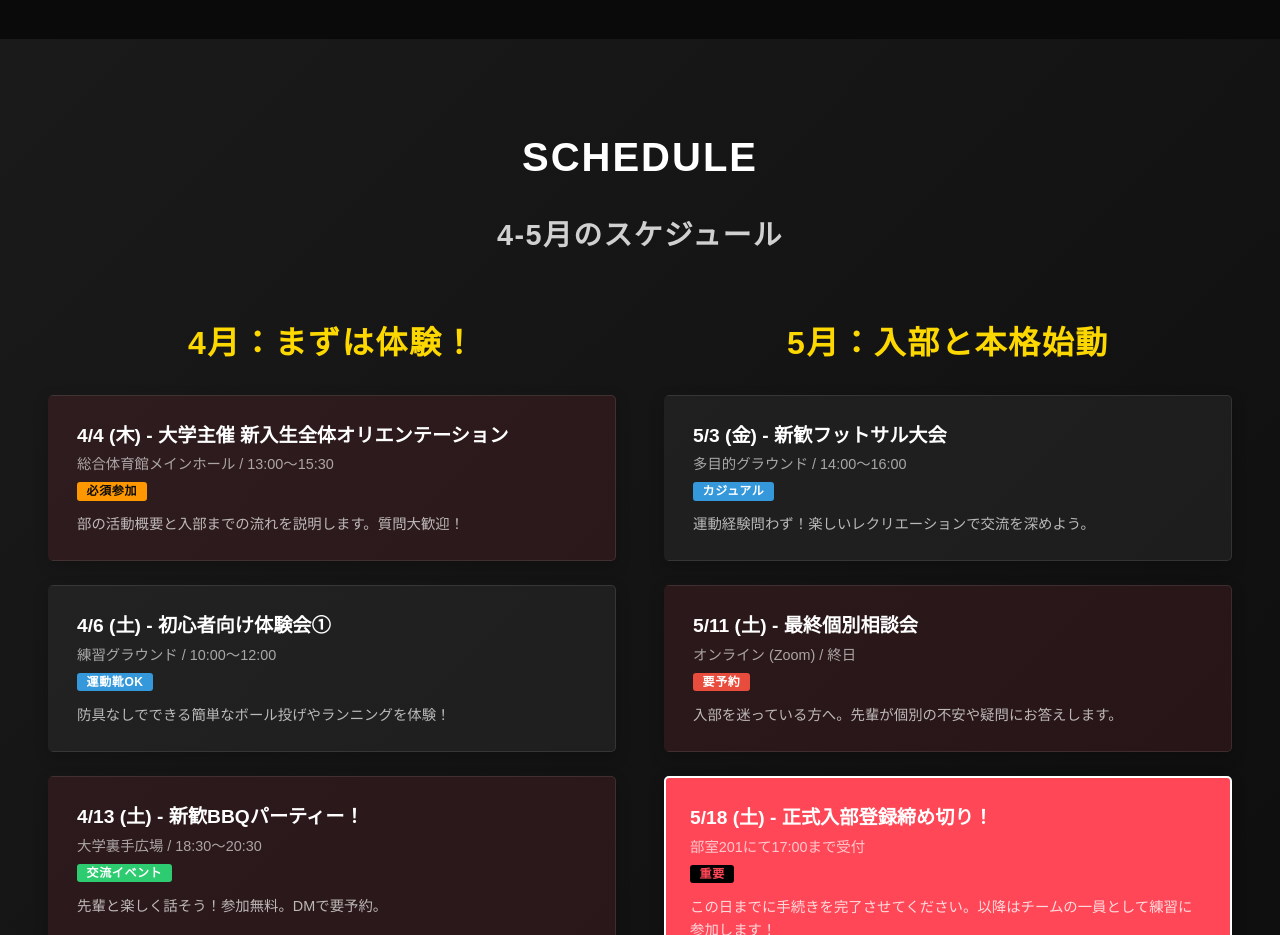
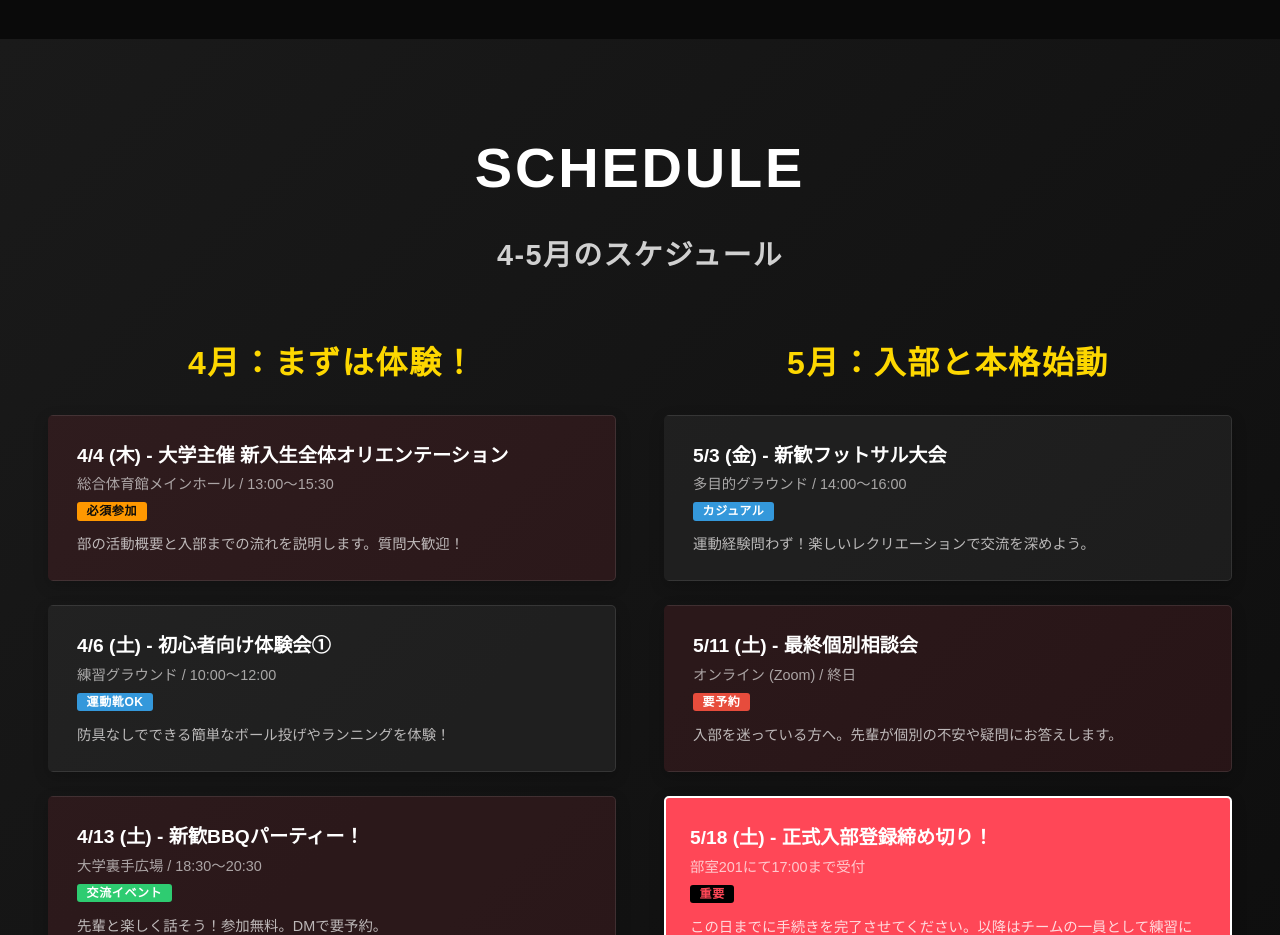
Before and after one commit to tonytani37/recruitment, a plain HTML site: page index.html in a window 1280 px wide. Shown: the part 2960-3895 px from the top of the page. Drawn offline with Linux system fonts and the light colour scheme.

Commit message:
2025/11/26 16:18

```diff
--- a/statics/css/style.css
+++ b/statics/css/style.css
@@ -331,7 +331,7 @@ footer {
 }
 
 .schedule-sub-title {
-    font-size: 2.5rem;
+    font-size: 3.5rem;
     font-weight: 900;
     margin-bottom: 2rem;
     text-align: center;
```
